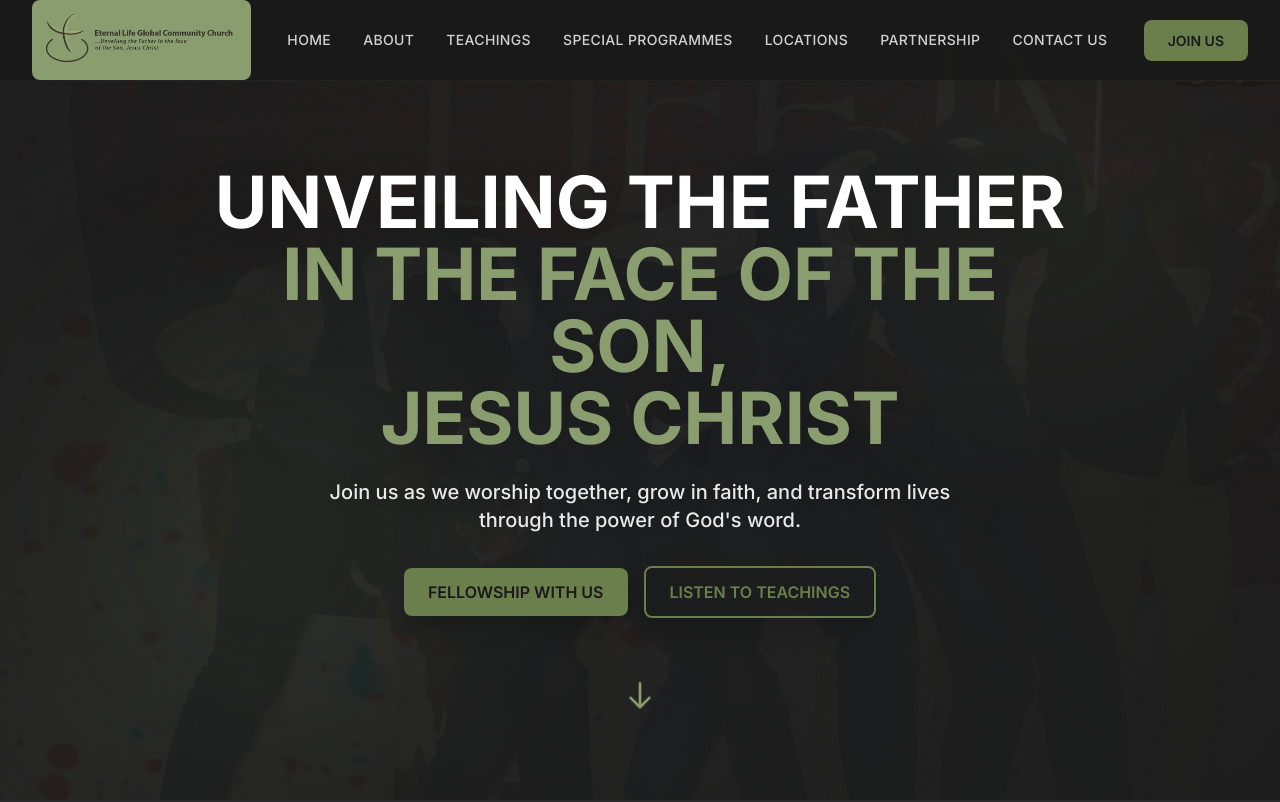
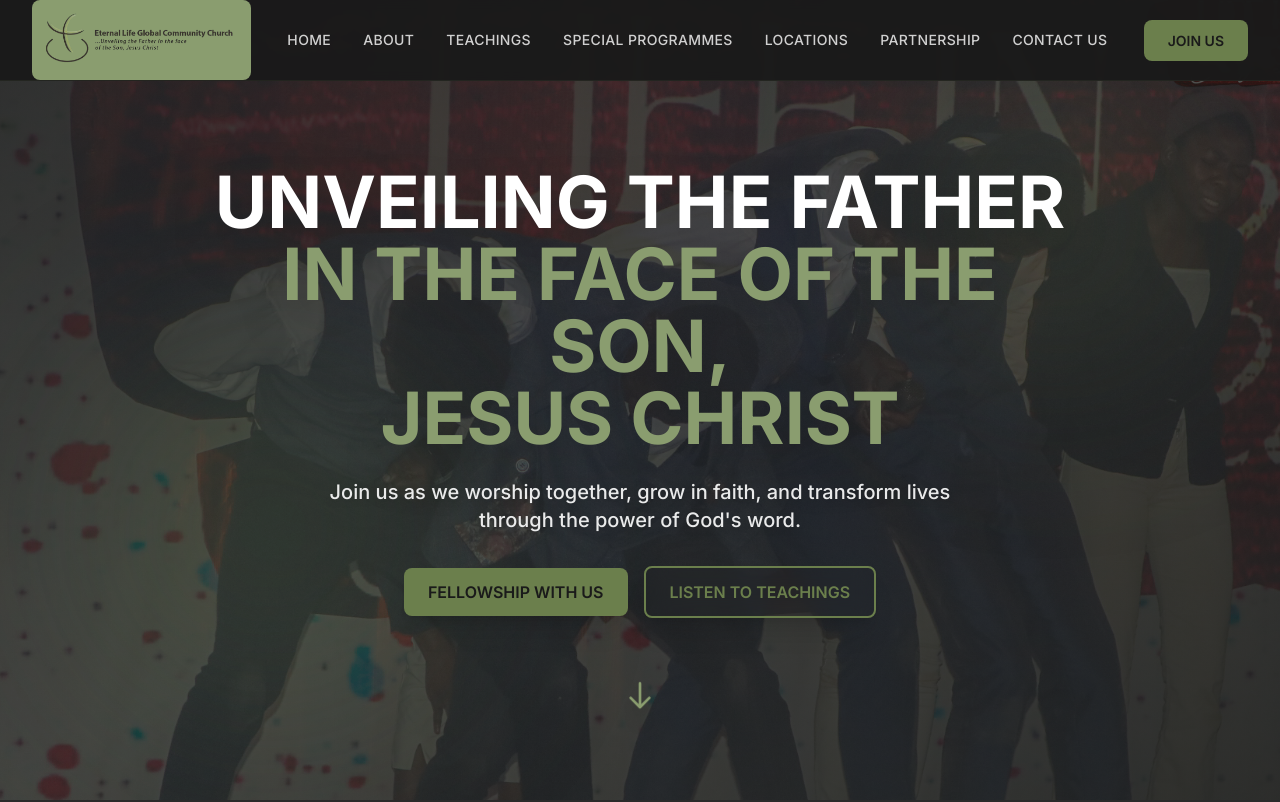
Before and after one commit to TriumphantSam/elgcc-website, a Next.js app: page / in a window 1280 px wide. Shown: the top 802 px of the page. Built offline with nearby package versions, Linux system fonts and the light colour scheme.

Commit message:
style: increase hero image visibility

```diff
--- a/components/home/Hero.tsx
+++ b/components/home/Hero.tsx
@@ -25,7 +25,7 @@ export default function Hero() {
             {images.map((src, index) => (
                 <div
                     key={src}
-                    className={`absolute inset-0 transition-opacity duration-[2000ms] ease-in-out z-0 ${index === currentImageIndex ? 'opacity-40 scale-105' : 'opacity-0 scale-100'}`}
+                    className={`absolute inset-0 transition-opacity duration-[2000ms] ease-in-out z-0 ${index === currentImageIndex ? 'opacity-[0.65] scale-105' : 'opacity-0 scale-100'}`}
                     style={{
                         backgroundImage: `url('${src}')`,
                         backgroundPosition: 'center',
@@ -37,10 +37,10 @@ export default function Hero() {
             ))}
 
             {/* Gradient overlay for text readability */}
-            <div className="absolute inset-0 bg-gradient-to-br from-dark/95 via-dark/80 to-dark/95 z-0">
+            <div className="absolute inset-0 bg-gradient-to-br from-dark/80 via-dark/60 to-dark/80 z-0">
                 {/* Decorative elements */}
-                <div className="absolute top-20 right-20 w-72 h-72 bg-primary/10 rounded-full blur-[100px]"></div>
-                <div className="absolute bottom-20 left-20 w-96 h-96 bg-primary/10 rounded-full blur-[100px]"></div>
+                <div className="absolute top-20 right-20 w-72 h-72 bg-primary/20 rounded-full blur-[100px]"></div>
+                <div className="absolute bottom-20 left-20 w-96 h-96 bg-primary/20 rounded-full blur-[100px]"></div>
             </div>
 
             {/* Content */}
```
